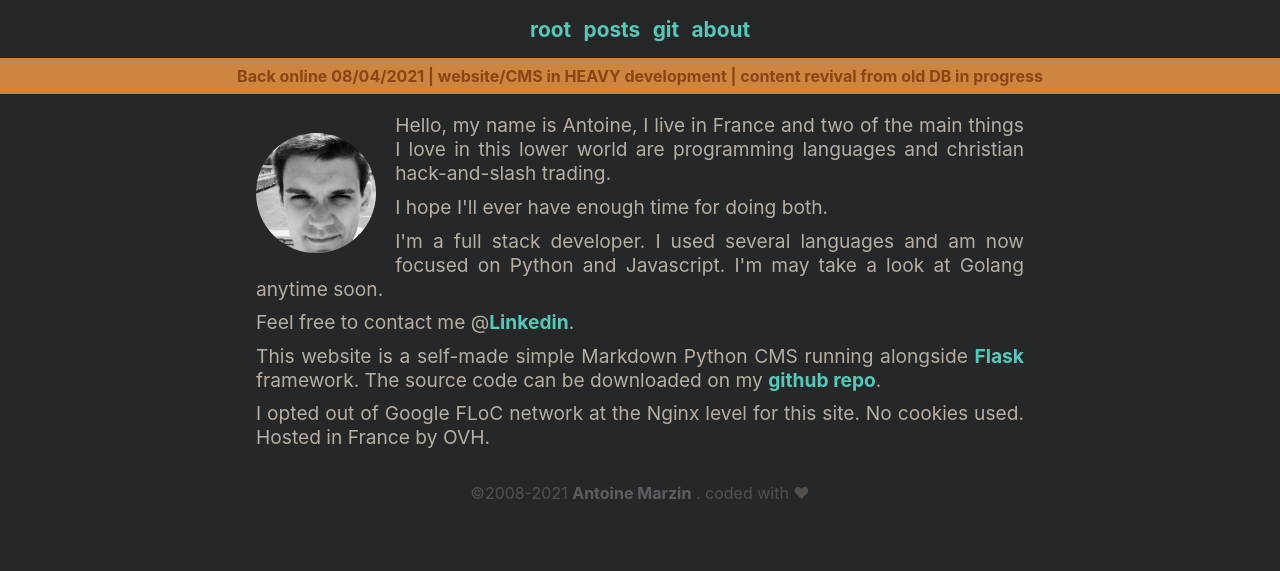
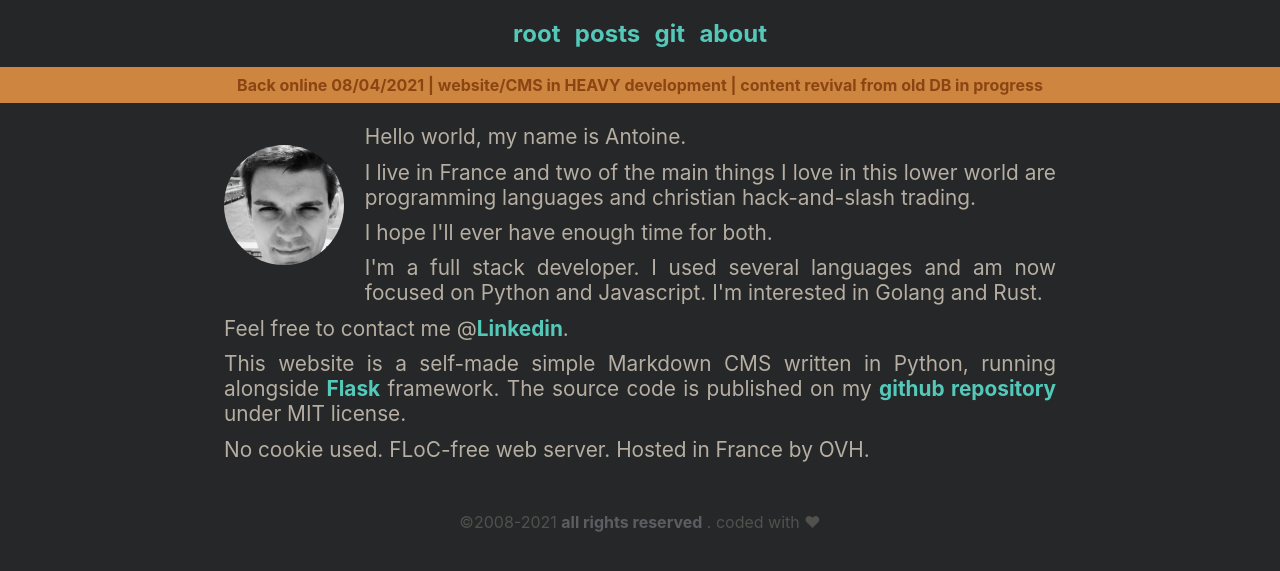
Before and after one commit to hotrooibos/mdCMS, a Python web app: template mdcms/templates/pages/about.j2 in a window 1280 px wide. Shown: the top 571 px of the page. Run offline with Jinja, Linux system fonts and the light colour scheme; the template is opened without the code that fills it, so the values that code supplies are empty.

Commit message:
minor changes

```diff
--- a/mdcms/static/style.css
+++ b/mdcms/static/style.css
@@ -132,7 +132,7 @@ HEADER
     align-items: center;
     -webkit-backdrop-filter: blur(4px);
     backdrop-filter: blur(4px);
-    font-size: 1.3em;
+    font-size: 1.5em;
 }
     #logo {
         display: none;
@@ -172,7 +172,7 @@ CONTENT
 #content {
     margin-top: .5em;
     max-width: 40em;
-    font-size: 1.2em;
+    font-size: 1.3em;
 }
 
     /*
@@ -246,9 +246,13 @@ CONTENT
     POST
     */
     #metadata {
+        margin-bottom: 2em;
         font-size: .8em;
         font-weight: bold;
         opacity: .3;
+    }
+    #metadata p {
+        text-align: center;
     }
     #post {
         margin: 2em 0;
@@ -268,7 +272,7 @@ CONTENT
         margin-bottom: .5em;
     }
     .postitle {
-        margin: .5em 0;
+        margin: .5em 0 0;
         font-size: 2.5em;
         font-family: "Playfair Display", serif;
         color: #d1cbc3;
@@ -387,7 +391,7 @@ CONTENT
 FOOTER
 */
 #footer {
-    margin: 1em 0;
+    margin: 2em 0 .2em;
     opacity: .3;
 }
     #footer a,
@@ -430,7 +434,7 @@ ERROR
 
 
 /* Mobile responsiveness */
-@media screen and (max-width: 500px) {
+@media screen and (max-width: 600px) {
     #logo { display: none; }
     #wip { display: none; }
     #title { font-size: 18vw; }
--- a/mdcms/templates/layouts/partials/_footer.j2
+++ b/mdcms/templates/layouts/partials/_footer.j2
@@ -1,3 +1,3 @@
 <div id="footer">
-    <p>©2008-2021 <a href="https://marzin.org">Antoine Marzin</a> . coded with &#9829;</p>
+    <p>©2008-2021 <a href="https://marzin.org"> all rights reserved</a> . coded with &#9829;</p>
 </div>
--- a/mdcms/templates/pages/about.j2
+++ b/mdcms/templates/pages/about.j2
@@ -4,11 +4,12 @@
 {% block content %}
 		<div id="about">
 			<div id="photo"><img src="static/antoine.jpg"></div>
-			<p>Hello, my name is Antoine, I live in France and two of the main things I love in this lower world are programming languages and christian hack-and-slash trading.</p>
-			<p>I hope I'll ever have enough time for doing both.</p>
-			<p>I'm a full stack developer. I used several languages and am now focused on Python and Javascript. I'm may take a look at Golang anytime soon.</p>
+			<p>Hello world, my name is Antoine.</p>
+			<p>I live in France and two of the main things I love in this lower world are programming languages and christian hack-and-slash trading.</p>
+			<p>I hope I'll ever have enough time for both.</p>
+			<p>I'm a full stack developer. I used several languages and am now focused on Python and Javascript. I'm interested in Golang and Rust.</p>
 			<p>Feel free to contact me @<a href="https://www.linkedin.com/in/marzin/">Linkedin</a>.</p>
-			<p>This website is a self-made simple Markdown Python CMS running alongside <a href="https://flask.palletsprojects.com">Flask</a> framework. The source code can be downloaded on my <a href="https://github.com/hotrooibos/mdCMS">github repo</a>.</p>
-			<p>I opted out of Google FLoC network at the Nginx level for this site. No cookies used. Hosted in France by OVH.</p>
+			<p>This website is a self-made simple Markdown CMS written in Python, running alongside <a href="https://flask.palletsprojects.com">Flask</a> framework. The source code is published on my <a href="https://github.com/hotrooibos/mdCMS">github repository</a> under MIT license.</p>
+			<p>No cookie used. FLoC-free web server. Hosted in France by OVH.</p>
 		</div>
 {% endblock %}
--- a/mdcms/templates/pages/post.j2
+++ b/mdcms/templates/pages/post.j2
@@ -5,7 +5,7 @@
 	<div id="post">
 		<h1 class="postitle">{{ post.title }}</h1>
 		<div id="metadata">
-			<p><time>{{ post.ctime }}</time> by {{ post.author }} - Categories : {% for cat in post.cat %}{{ cat }} {% endfor %}</p>
+			<p><time>{{ post.ctime }}</time> by {{ post.author }} - categories : {% for cat in post.cat %}{{ cat }} {% endfor %}</p>
 		</div>
 		<hr>
 			{{ post.content|safe }}
```
Also changed, not shown: mdcms/md.py (+0 -61 lines), mdcms/mdcms.py (+59 -9 lines).
